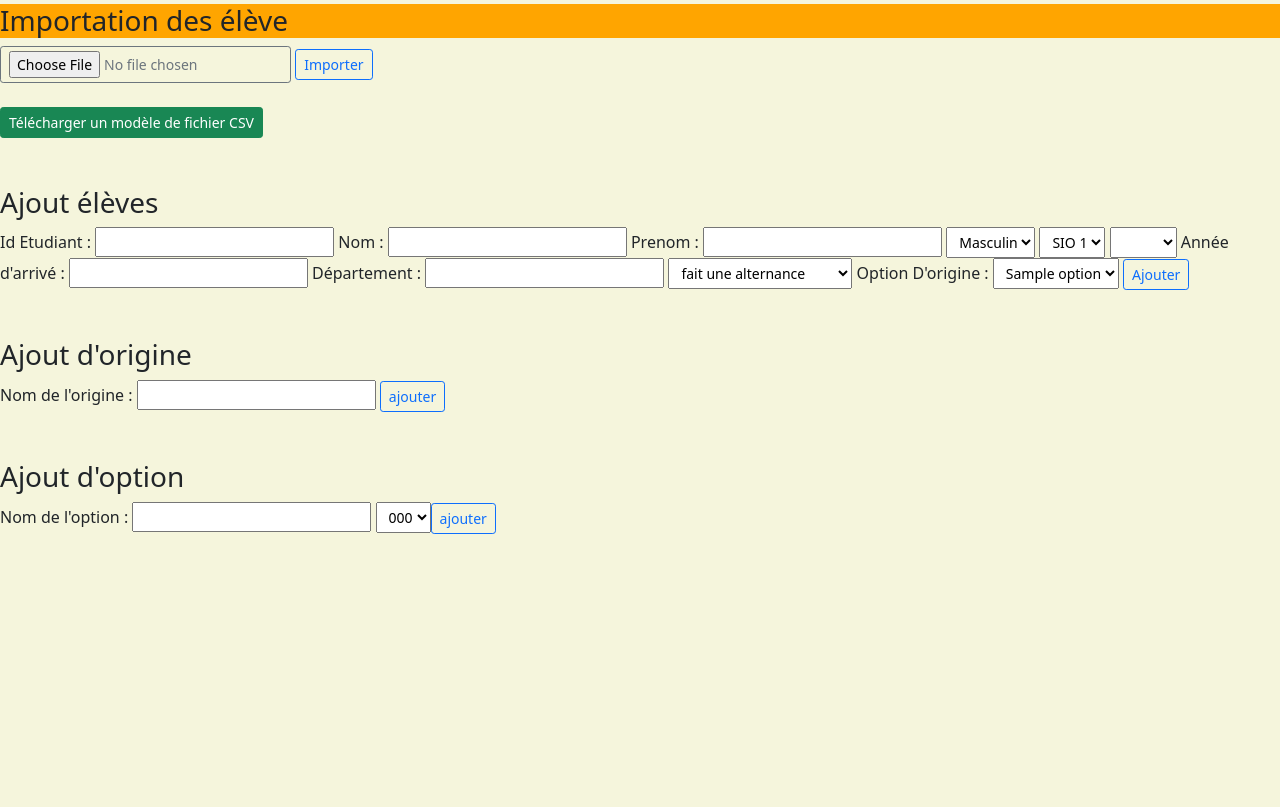
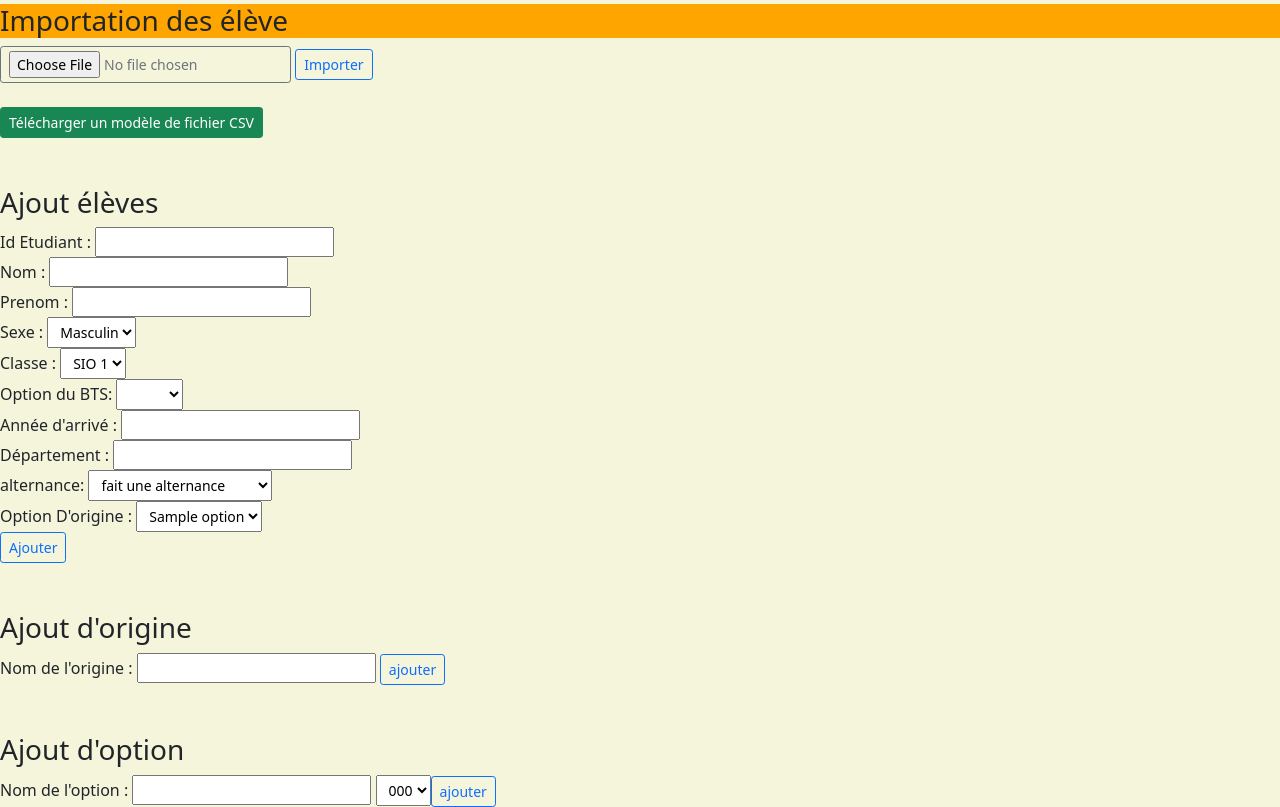
Before and after one commit to thibautscheers/FOLOZEM, a PHP site: page /page/importation-eleve.php in a window 1280 px wide. Shown: the part 56-863 px from the top of the page. Before the commit the page ends 590 px from the top, so only its background shows below. Run offline with PHP 8.4, Linux system fonts and the light colour scheme; tables that the repository leaves empty hold one stand-in row (values such as "Sample post").

Commit message:
Update importation-eleve.php

```diff
--- a/page/importation-eleve.php
+++ b/page/importation-eleve.php
@@ -54,29 +54,31 @@
 
     <div class="col-auto">
         <form action="ajoutEleve.php" class="form-inline" method="POST">
-            Id Etudiant : <input type="number" class="input-group-sm" name="noEtudiant">
-            Nom : <input type="text" class="input-group-sm" name="nom">
-            Prenom : <input type="text" class="input-group-sm" name="prenom">
+            Id Etudiant : <input type="number" class="input-group-sm" name="noEtudiant"><br>
+            Nom : <input type="text" class="input-group-sm" name="nom"><br>
+            Prenom : <input type="text" class="input-group-sm" name="prenom"><br>
+            Sexe :
             <select name="sexe" class="form-select-sm">
                 <option value="1">Masculin</option>
                 <option value="0">Féminin</option>
-            </select>
-
+            </select><br>
+            Classe :
             <select name='anneeSIO' class="form-select-sm">
                 <option value='1'>SIO 1</option>
                 <option value='0'>SIO 2</option>
-            </select>
+            </select><br>Option du BTS:
             <select name='optionBTS' class="form-select-sm">
                 <option value="NULL"></option>
                 <option value='1'>SLAM</option>
                 <option value='0'>SISR</option>
-            </select>
-            Année d'arrivé : <input type="number" class="input-group-sm" name="anneeArrivee">
-            Département : <input type="number" class="input-group-sm" name="departement">
+            </select><br>
+            Année d'arrivé : <input type="number" class="input-group-sm" name="anneeArrivee"><br>
+            Département : <input type="number" class="input-group-sm" name="departement"><br>
+            alternance:
             <select name='alternance' class="form-select-sm">
                 <option value='1'>fait une alternance</option>
                 <option value='0'>ne fait pas d'alternance</option>
-            </select>
+            </select><br>
             Option D'origine :
             <select name="idOption" class="form-select-sm">
                 <?php
@@ -89,7 +91,7 @@
                     echo ("<option value='$idOption'>$nomOption</option>");
                 }
                 ?>
-            </select>
+            </select><br>
             <input type="submit" class="btn btn-outline-primary btn-sm" value="Ajouter">
         </form>
     </div>
```
